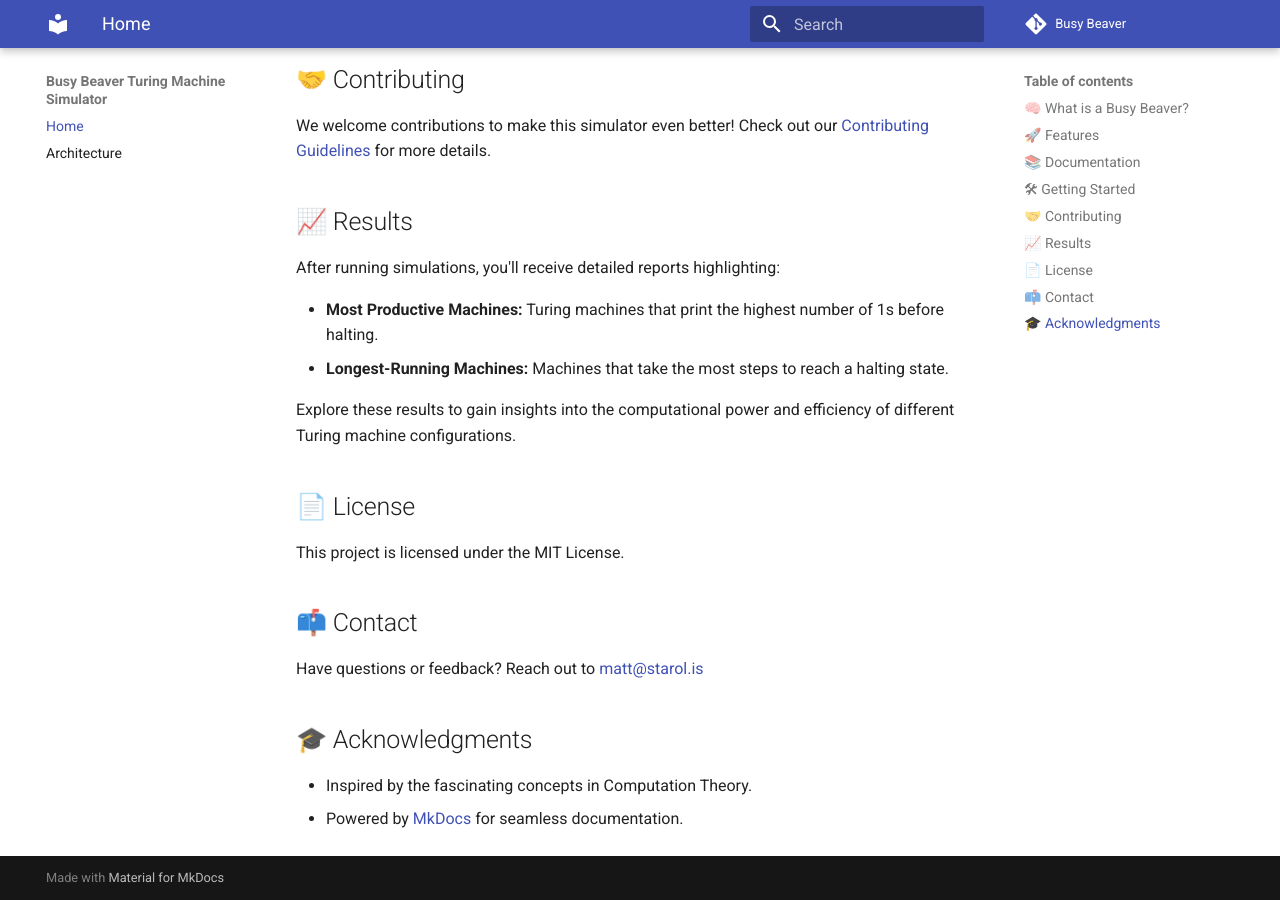
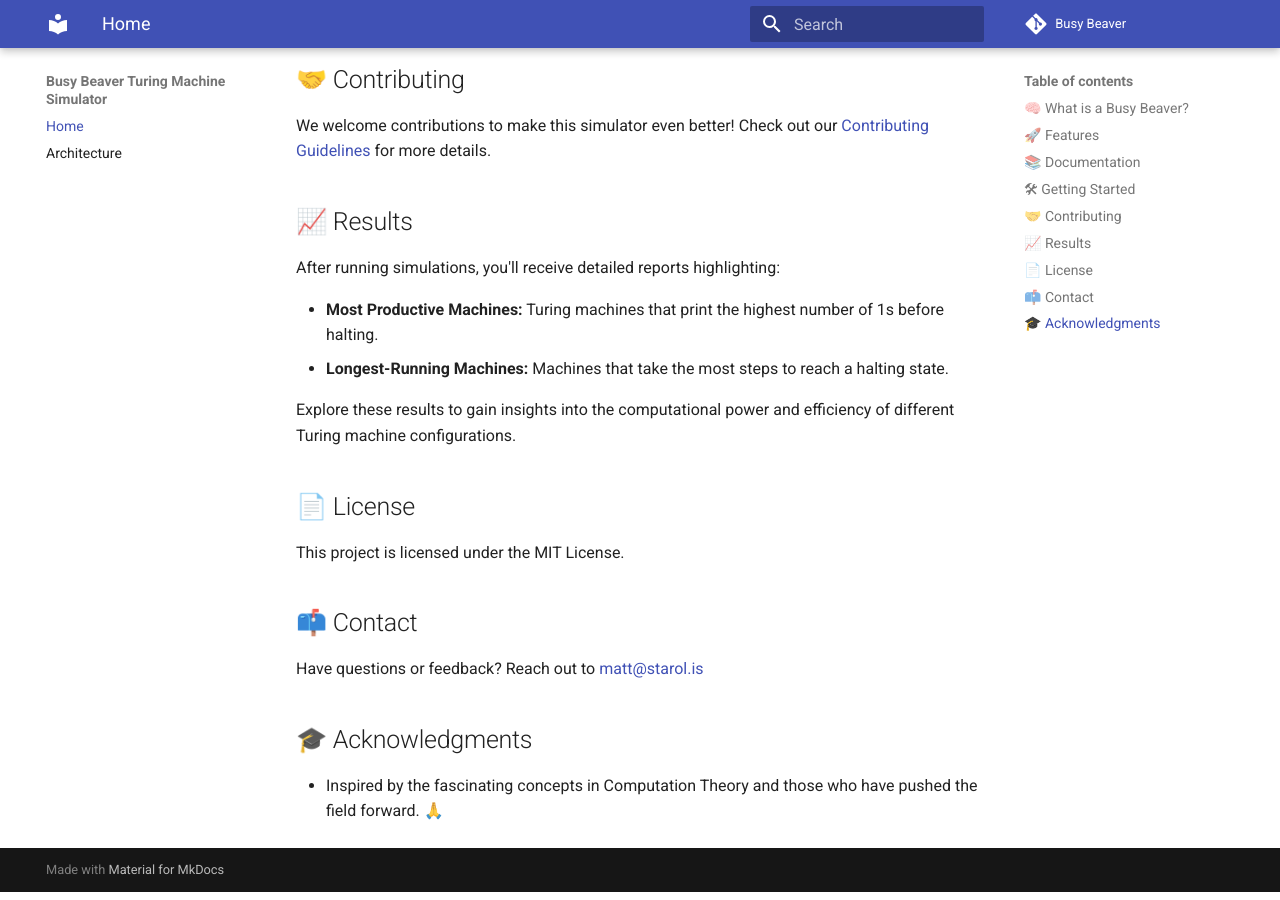
Before and after one commit to starolis/busy-beaver, an MkDocs documentation site: the page built from docs/index.md, in a window 1280 px wide and 900 px high, scrolled down 1458 px. Built offline with MkDocs 1.6.1 and Material for MkDocs 9.7.7, drawn with Linux system fonts in a browser that asks for light colours; comment, search, counter and statistics services are not loaded.

```diff
--- a/docs/index.md
+++ b/docs/index.md
@@ -80,5 +80,4 @@ Have questions or feedback? Reach out to [matt@starol.is](mailto:matt@starol.is)
 
 ## 🎓 Acknowledgments
 
-- Inspired by the fascinating concepts in Computation Theory.
-- Powered by [MkDocs](https://www.mkdocs.org/) for seamless documentation.
+- Inspired by the fascinating concepts in Computation Theory and those who have pushed the field forward. 🙏
--- a/requirements.txt
+++ b/requirements.txt
@@ -10,3 +9,4 @@ pre-commit==2.20.0
 pytest==7.2.0
 
 # Add other dependencies as needed
+-e .
--- a/setup.py
+++ b/setup.py
@@ -12,7 +12,6 @@ setup(
     packages=find_packages(),
     install_requires=[
         # Core Dependencies
-        "itertools",
         "multiprocessing",
         "functools",
         # Development Dependencies
```
Also changed, not shown: other parts of requirements.txt (+0 -1 lines), 1 other file.
